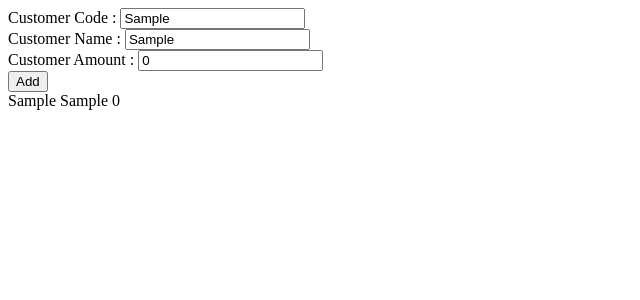
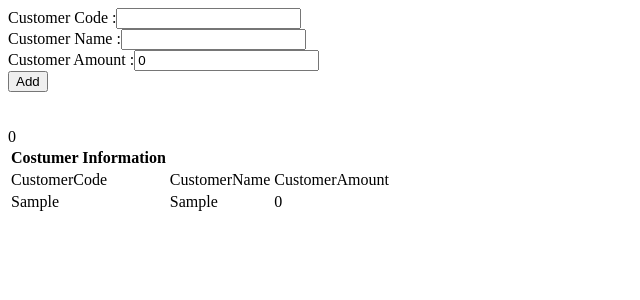
Before and after one commit to magno-brito/Customer-UI-Angular, an Angular app in the folder Customer-UI/: page / in a window 1280 px wide. Both pictures are taken after typing "Sample", "Sample" into the empty fields and a click on the button "Add". Shown: the top 300 px of the page, without its empty margins (0-640 px from the left). Built offline with nearby package versions, Linux system fonts and the light colour scheme.

Commit message:
Creating the table and retrieving the data

```diff
--- a/Customer-UI/src/app/app.component.ts
+++ b/Customer-UI/src/app/app.component.ts
@@ -8,4 +8,10 @@ import {Customer} from "./app.model";
 export class CustomerComponent {
   title = 'Customer-UI';
   CustomerModel : Customer = new Customer();
+  CustomerModels: Array<Customer> = new Array<Customer>();
+  Add(){
+    this.CustomerModels.push(this.CustomerModel);
+    this.CustomerModel = new Customer();// clear the UI
+
+  }
 }
--- a/Customer-UI/src/app/app.module.ts
+++ b/Customer-UI/src/app/app.module.ts
@@ -2,7 +2,7 @@ import { NgModule } from '@angular/core';
 import { BrowserModule } from '@angular/platform-browser';
 
 import {CustomerComponent} from './app.component';
-import { FormRecord, FormsModule } from '@angular/forms';
+import { FormsModule } from '@angular/forms';
 
 @NgModule({
   declarations: [
--- a/Customer-UI/src/app/app.view.html
+++ b/Customer-UI/src/app/app.view.html
@@ -1,7 +1,23 @@
-Customer Code :    <input [(ngModel)]="CustomerModel.CustomerCode" type="text"/><br>
-Customer Name :    <input [(ngModel)]="CustomerModel.CustomerName" type="text"/><br>
-Customer Amount :   <input [(ngModel)]="CustomerModel.CustomerAmount" type="text"/><br>
-<input type="button" value="Add"/> <br>
-{{CustomerModel.CustomerCode}}
-{{CustomerModel.CustomerName}}
-{{CustomerModel.CustomerAmount}}
+Customer Code :<input [(ngModel)]="CustomerModel.CustomerCode" type="text"/><br>
+Customer Name :<input [(ngModel)]="CustomerModel.CustomerName" type="text"/><br>
+Customer Amount :<input [(ngModel)]="CustomerModel.CustomerAmount" type="text"/><br>
+
+<input (click)="Add()" type="button" value="Add"/> <br>
+{{CustomerModel.CustomerCode}}<br>
+{{CustomerModel.CustomerName}}<br>
+{{CustomerModel.CustomerAmount}}<br>
+
+
+<table>
+  <th>Costumer Information</th>
+  <tr >
+    <td>CustomerCode</td>
+    <td>CustomerName</td>
+    <td>CustomerAmount</td>
+  </tr>
+  <tr *ngFor="let cust of CustomerModels">
+    <td>{{cust.CustomerCode}}</td>
+    <td>{{cust.CustomerName}}</td>
+    <td>{{cust.CustomerAmount}}</td>
+  </tr>
+</table>
```
